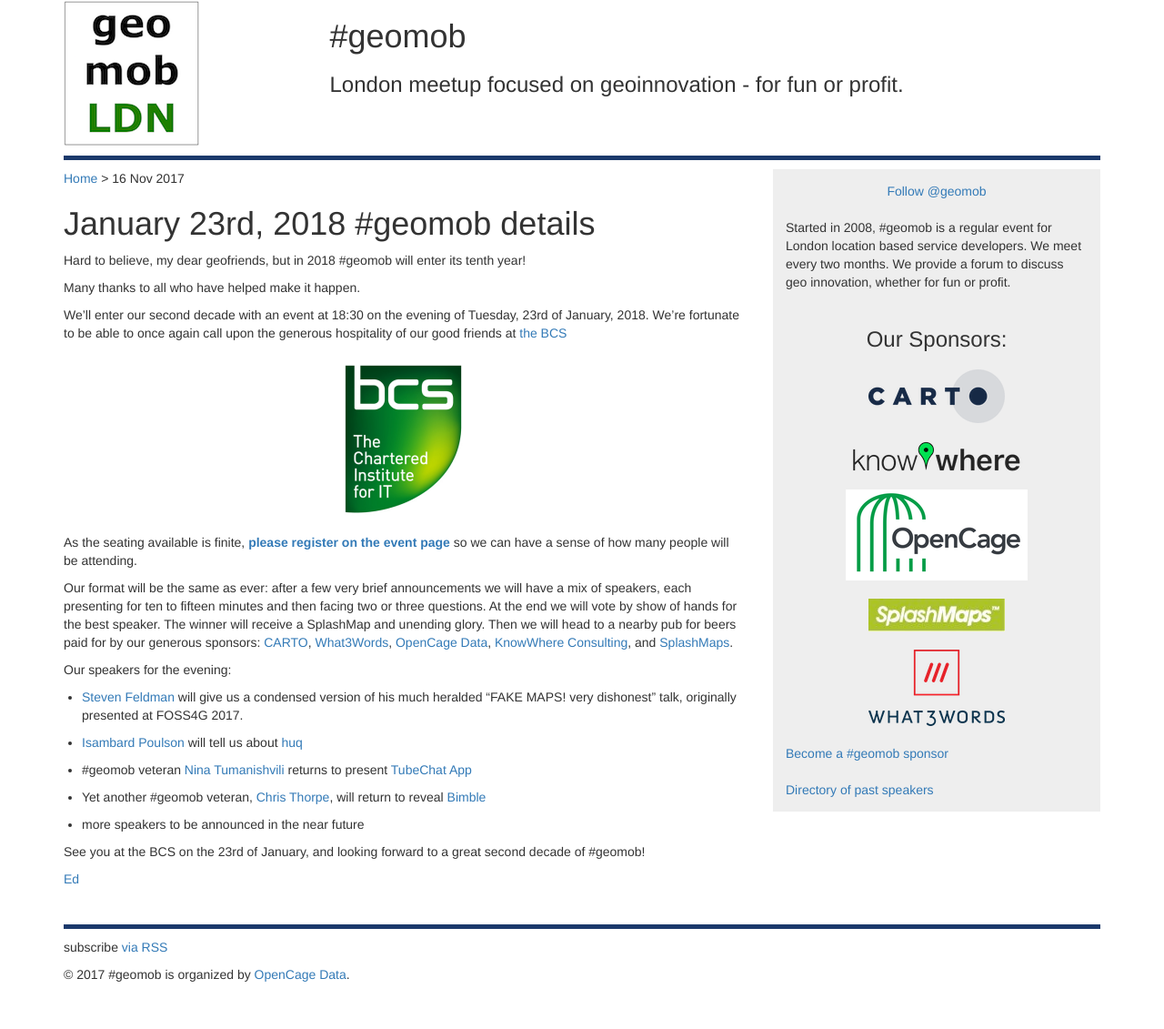
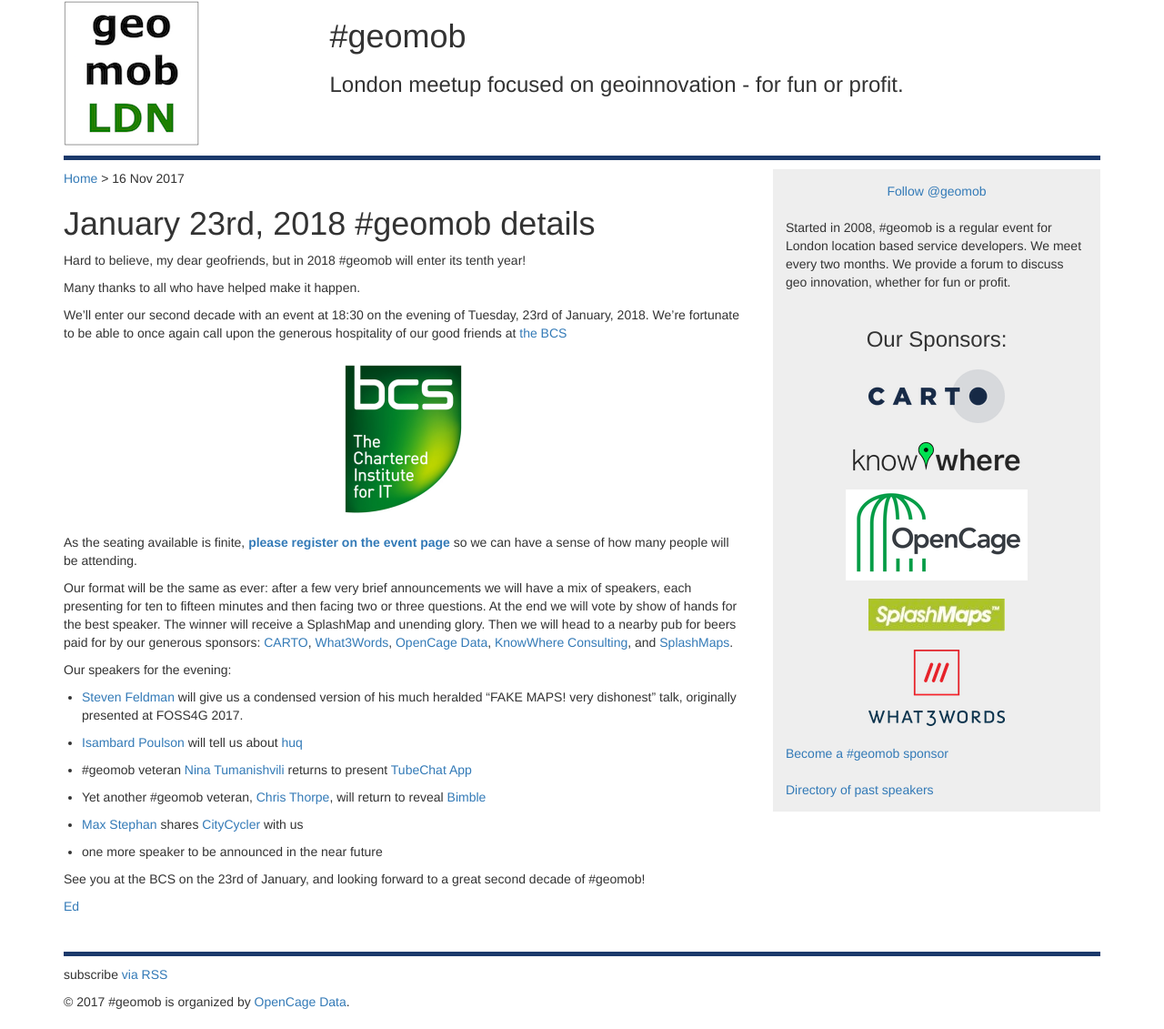
Before and after one commit to geomob/geomob-website, a Jekyll site: the page built from _posts/2017-11-16-january-23rd-geomob-details.markdown, in a window 1280 px wide. Shown: the whole page at 91% size. Built offline with Jekyll 4.4.1, drawn with Linux system fonts in a browser that asks for light colours; comment, search, counter and statistics services are not loaded; before the commit the page ends 1101 px from its top, so only the background shows below that.

Commit message:
add Max Stephan as speaker on 23 Jan 2018

```diff
--- a/_posts/2017-11-16-january-23rd-geomob-details.markdown
+++ b/_posts/2017-11-16-january-23rd-geomob-details.markdown
@@ -35,7 +35,9 @@
 
 * Yet another #geomob veteran, [Chris Thorpe](https://twitter.com/jaggeree), will return to reveal [Bimble](https://bimblehq.com/)
 
-* more speakers to be announced in the near future
+* [Max Stephan](https://twitter.com/GeospatialMax) shares [CityCycler](https://citycycler.cc/) with us
+
+* one more speaker to be announced in the near future
 
 
 See you at the BCS on the 23rd of January, and looking forward to a great second decade of #geomob!
```
